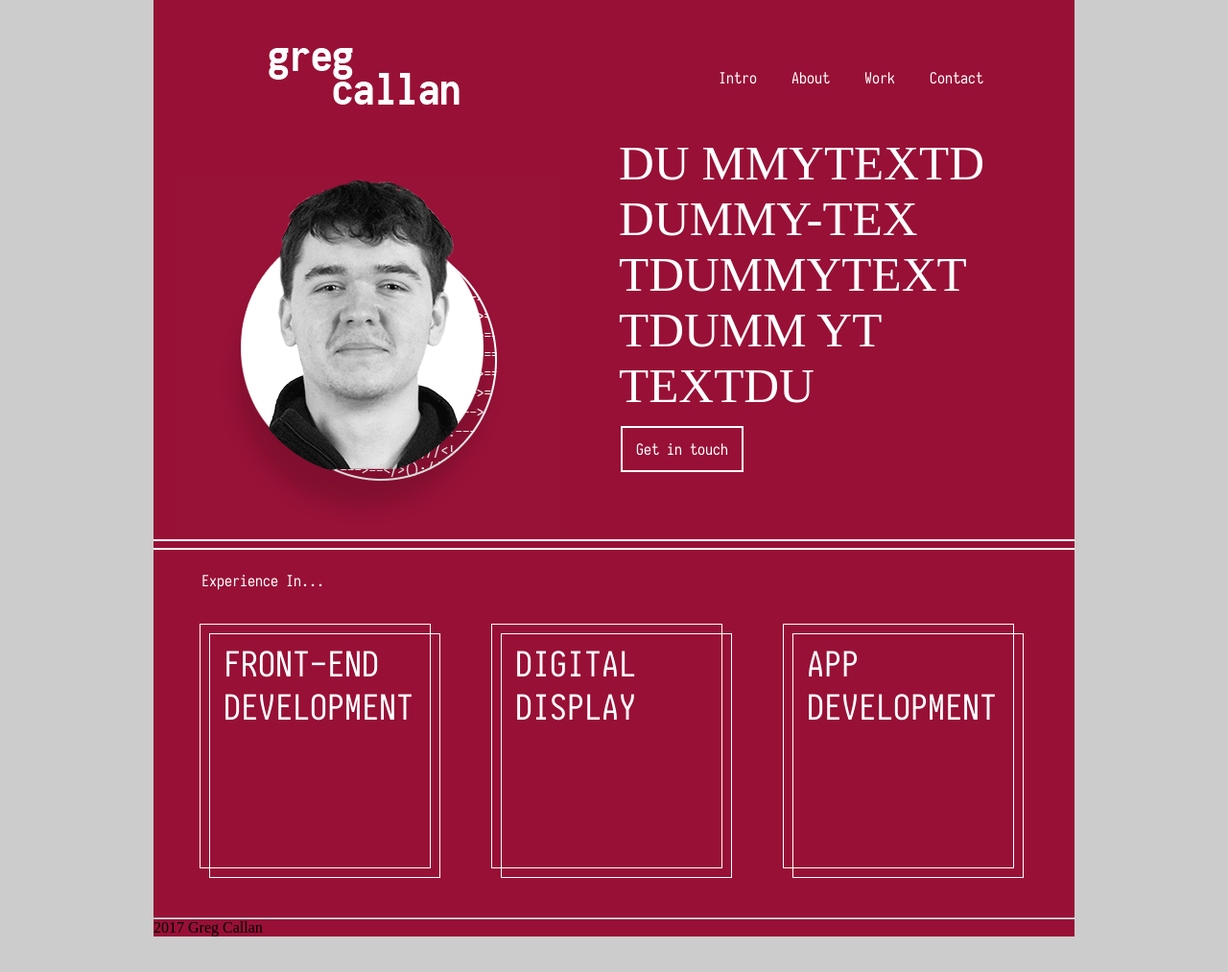
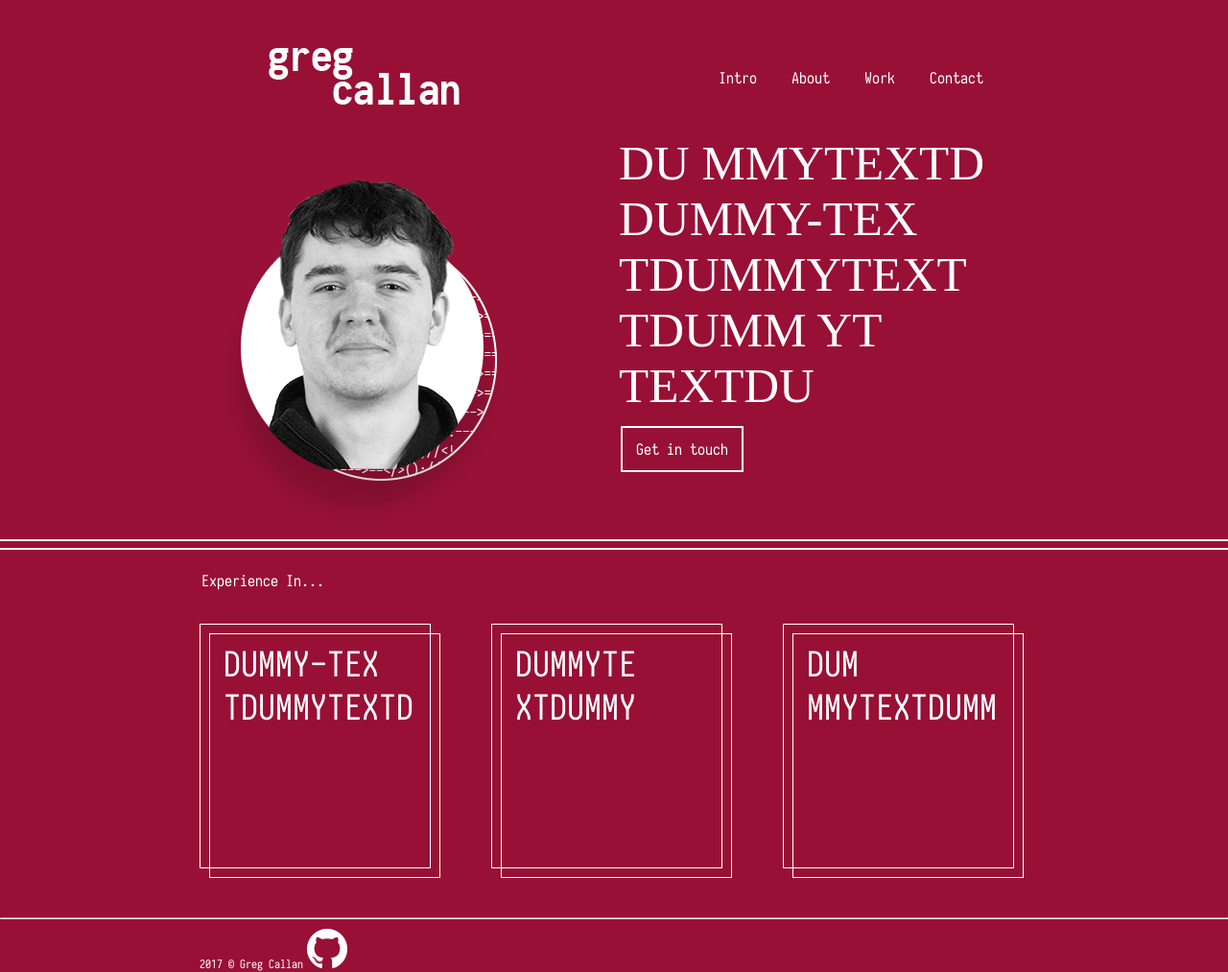
Before and after one commit to NeglectedGoat/My-Portfolio-Site, a website: page src/index.html in a window 1280 px wide. Shown: the whole page at 96% size. Before the commit the page ends 976 px from the top, so only its background shows below. Drawn offline with nearby package versions, Linux system fonts and the light colour scheme; files that its build step writes are made by us from their sources; a web font is replaced by a local one.

Commit message:
Dev on Footer
Began development of footer on home page

```diff
--- a/gulpfile.js
+++ b/gulpfile.js
@@ -45,7 +45,6 @@ gulp.task('minify', function(){
 
 // Compile sass
 gulp.task('sass', function(){
-	gulp.src('src/sass/style.scss')
 		.pipe(sass().on('error', sass.logError))
 		.pipe(gulp.dest('dist/css'));
 });
--- a/src/index.html
+++ b/src/index.html
@@ -5,10 +5,11 @@
 	<meta name="viewport" content="width=device-width, initial-scale=1.0">
 	<title>Greg Callan</title>
 	<link rel="stylesheet" href="css/style.css">
+	<script src="js/main.js"></script>
 </head>
 <body>
-<div id="main_container">
 	<header>
+		<div class="container">
 			<div id="logo">
 				<img src="images/greg_callan.png" alt="Greg Callan">
 			</div>
@@ -27,30 +28,38 @@
 				DU MMYTEXTD DUMMY-TEX TDUMMYTEXT TDUMM YT TEXTDU
 			</p>
 			<a id="headerBtn" href="mailto:gregcallan@live.ie">Get in touch</a>
+		</div>
+
 		<hr class="hrHeader">
 		<hr class="hrHeader">
 	</header>
 
+	<section id="skillsExperience">
+		<div class="container">
 			<p id="experience">Experience In...</p>
 
 			<div id="threeColumnContainer">
 				<div id="ColumnOne">
-			<div id="frontEnd">FRONT-END DEVELOPMENT</div>
+					<div id="frontEnd">DUMMY-TEX TDUMMYTEXTD</div>
 				</div>
 				<div id="ColumnTwo">
-			<div id="digitalDisplay">DIGITAL DISPLAY</div>
+					<div id="digitalDisplay">DUMMYTE XTDUMMY</div>
 				</div>
 				<div id="ColumnThree">
-			<div id="appDev">APP DEVELOPMENT</div>
+					<div id="appDev">DUM MMYTEXTDUMM</div>
 				</div>
 			</div>
+		</div>
+	</section>
 
 	<div id="footer">
 		<hr id="hrFooter">
-		<p>2017 Greg Callan</p>
+		<div class="container">
+			<p id="footerSig">2017 &copy; Greg Callan</p>
+			<img src="images/github.png" alt="">
 		</div>
+
 	</div>
 
 </body>
-<script src="js/main.js"></script>
 </html>
--- /dev/null
+++ b/src/sass/footer.scss
@@ -0,0 +1,11 @@
+#hrFooter {
+	margin-bottom: 10px;
+}
+
+#footerSig{
+	font-size:12px;
+	font-family: iosRegular;
+	color:#fff;
+	display: inline-block;
+	margin-left: 48px;
+}
--- a/src/sass/style.scss
+++ b/src/sass/style.scss
@@ -3,14 +3,15 @@
 @import "variables";
 @import "header";
 @import "cssanimations";
-@import "intro";
+@import "index";
+@import "footer";
 
 
 body{
-	background:$bgColor;
+	background:$coreBgColor;
 }
 
-#main_container {
+.container {
 	width:960px;
 	margin:auto;
 	background-color: $coreBgColor;
```
Also changed, not shown: dist/css/header.css (deleted), dist/css/style.css, dist/images/github.png (added), dist/index.html, src/images/github.png (added), src/sass/index.scss (renamed from src/sass/intro.scss). Lines whose indentation alone changed are shown as unchanged.
